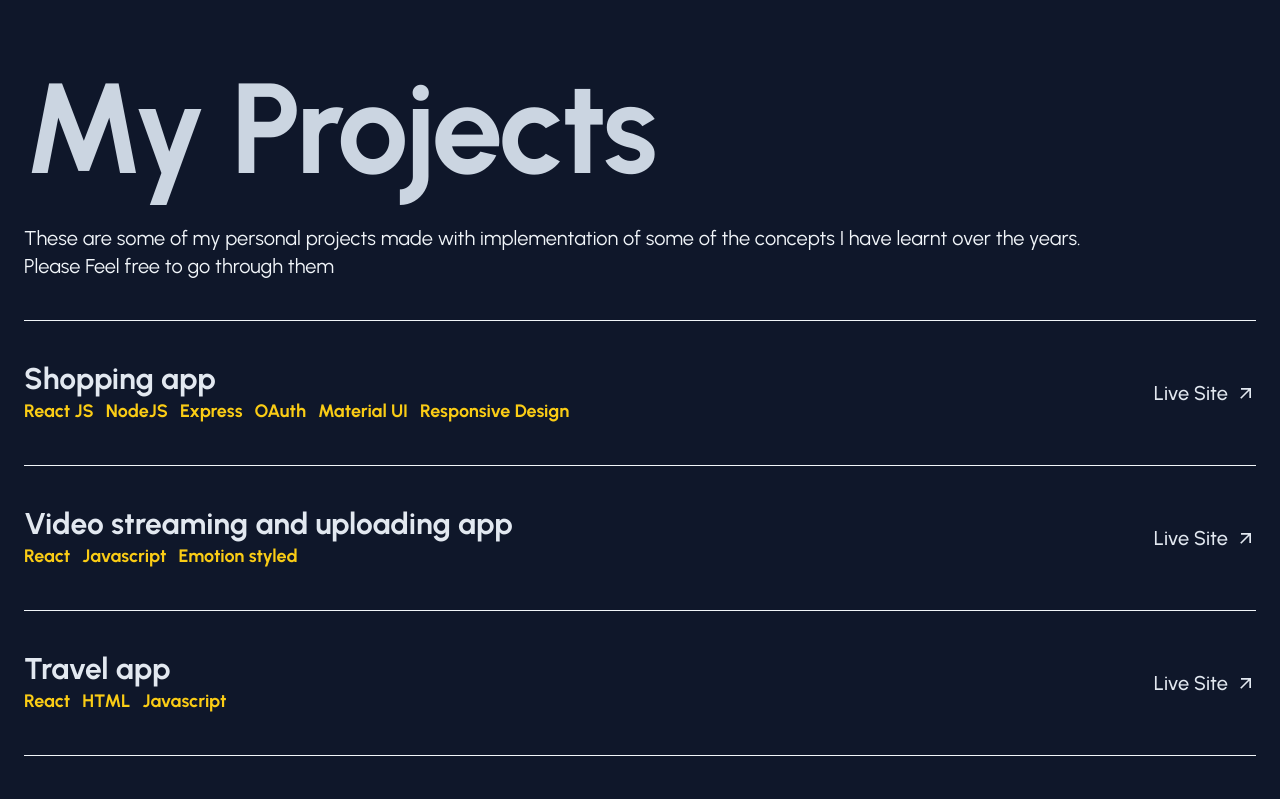
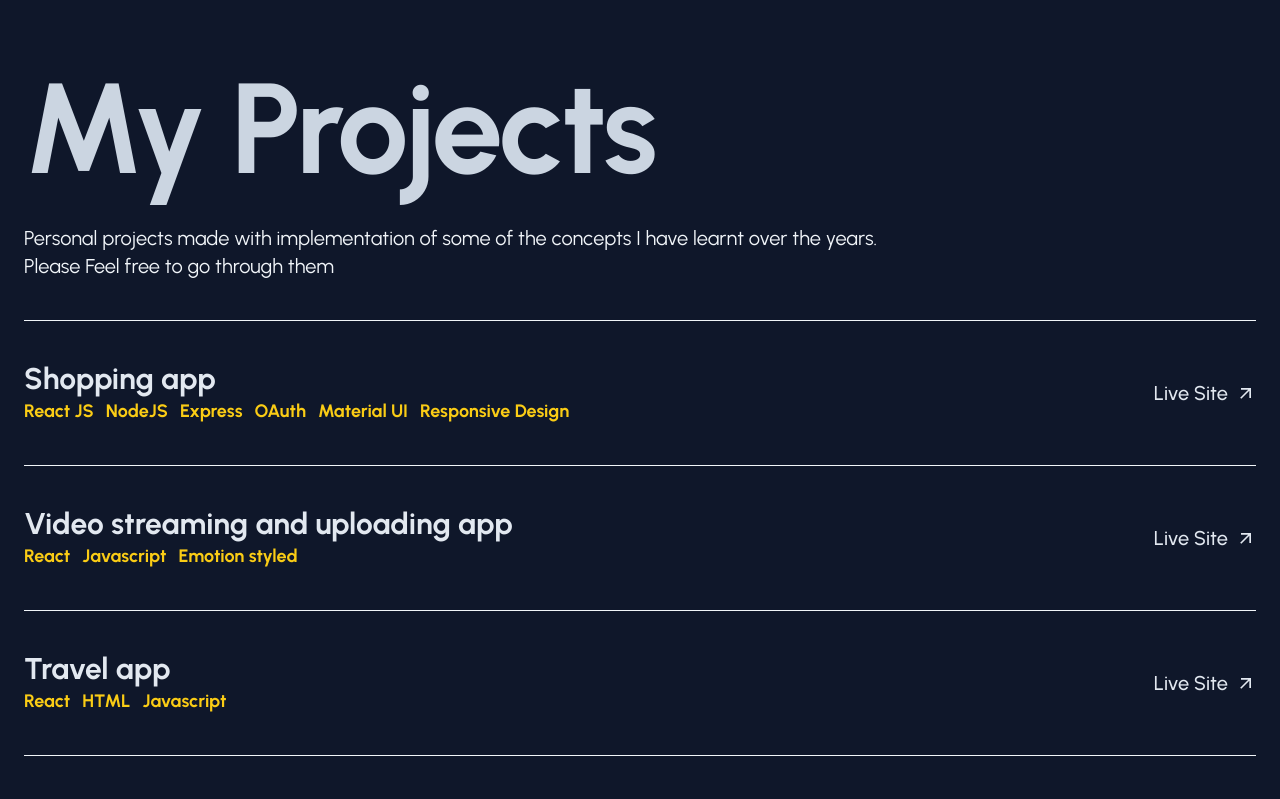
Before and after one commit to Rabishankar1/portfolio-next, a Next.js app: page /components/Projects in a window 1280 px wide. Shown: the top 799 px of the page. Built offline with nearby package versions, Linux system fonts and the light colour scheme.

Commit message:
my-projects-description

```diff
--- a/app/components/Projects/page.tsx
+++ b/app/components/Projects/page.tsx
@@ -10,7 +10,7 @@
         My Projects
       </Heading>
       <div className="prose prose-xl prose-invert mb-10 text-xl">
-        These are some of my personal projects made with implementation of some
+        Personal projects made with implementation of some
         of the concepts I have learnt over the years. <br />
         Please Feel free to go through them
       </div>
```
